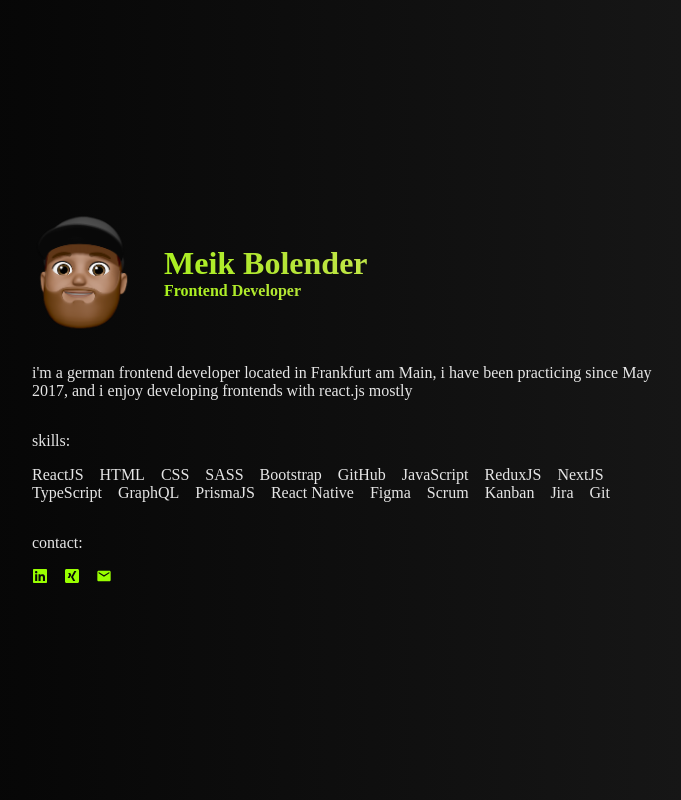
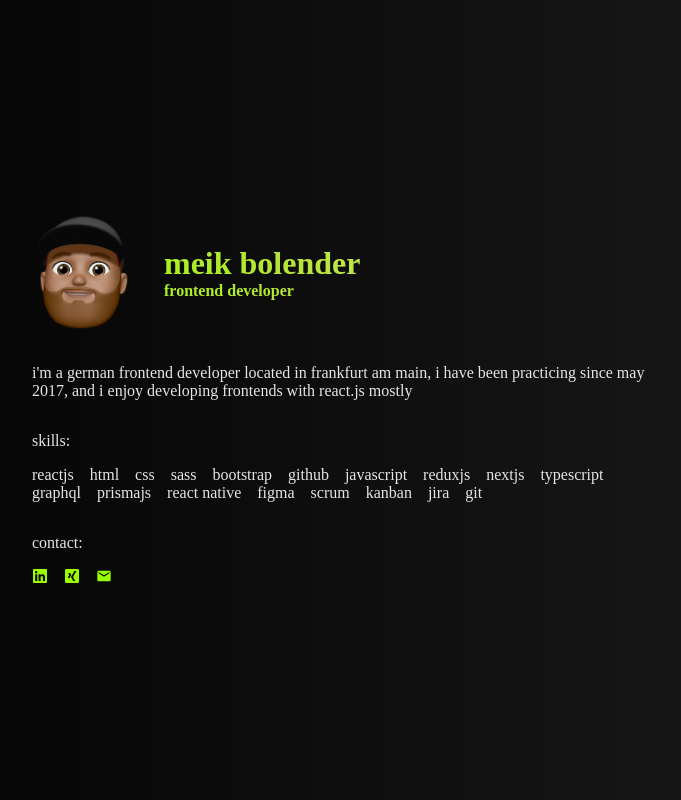
Before and after one commit to me1k/my-profile, a Next.js app: page / in a window 1280 px wide. Shown: the whole page, without its empty margins (288-969 px from the left). Built offline with nearby package versions, Linux system fonts and the light colour scheme.

Commit message:
change meta data

```diff
--- a/src/app/page.tsx
+++ b/src/app/page.tsx
@@ -9,24 +9,24 @@
 import Link from 'next/link';
 
 const skills = [
-  'ReactJS',
-  'HTML',
-  'CSS',
-  'SASS',
-  'Bootstrap',
-  'GitHub',
-  'JavaScript',
-  'ReduxJS',
-  'NextJS',
-  'TypeScript',
-  'GraphQL',
-  'PrismaJS',
-  'React Native',
-  'Figma',
-  'Scrum',
-  'Kanban',
-  'Jira',
-  'Git',
+  'reactjs',
+  'html',
+  'css',
+  'sass',
+  'bootstrap',
+  'github',
+  'javascript',
+  'reduxjs',
+  'nextjs',
+  'typescript',
+  'graphql',
+  'prismajs',
+  'react native',
+  'figma',
+  'scrum',
+  'kanban',
+  'jira',
+  'git',
 ];
 
 export default function Home() {
@@ -43,15 +43,15 @@
             <Image src="/me1.png" width={100} height={120} alt="meik" />
           </Suspense>
           <div style={{ display: 'flex', flexDirection: 'column' }}>
-            <h1>Meik Bolender</h1>
-            <h4>Frontend Developer</h4>
+            <h1>meik bolender</h1>
+            <h4>frontend developer</h4>
           </div>
         </div>
       </div>
       <div className={styles.description}>
         <p>
-          i'm a german frontend developer located in Frankfurt am Main, i have
-          been practicing since May 2017, and i enjoy developing frontends with
+          i'm a german frontend developer located in frankfurt am main, i have
+          been practicing since may 2017, and i enjoy developing frontends with
           react.js mostly
         </p>
       </div>
```
